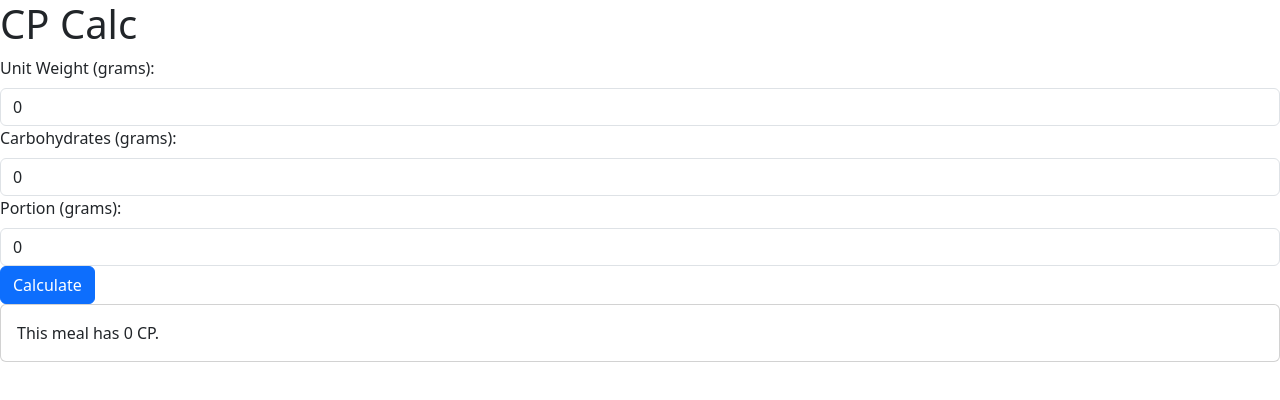
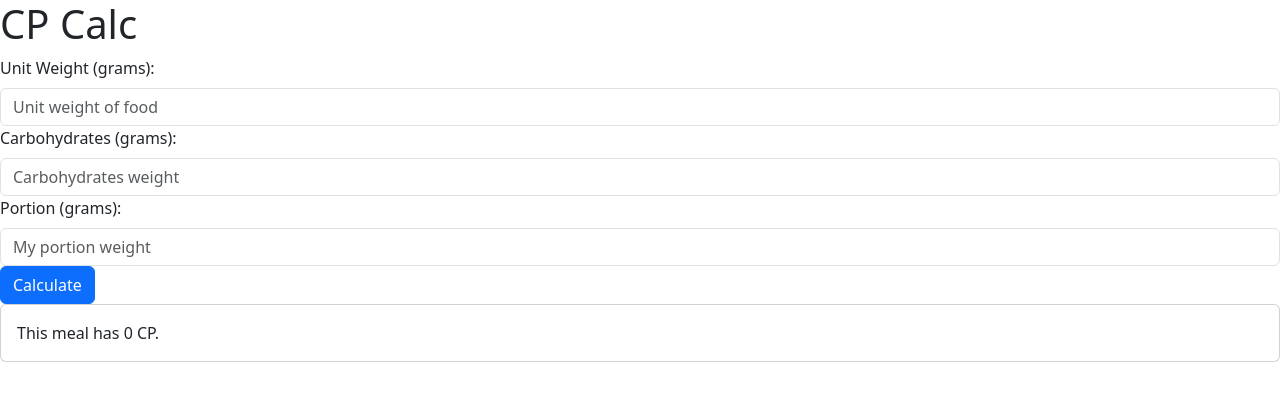
Before and after one commit to VenturingForth/cp-calc, a React (Vite) app: page / in a window 1280 px wide. Shown: the top 400 px of the page. Built offline with nearby package versions, Linux system fonts and the light colour scheme.

Commit message:
Moved error handling into useEffect

```diff
--- a/src/components/Calculator.jsx
+++ b/src/components/Calculator.jsx
@@ -1,6 +1,6 @@
 import { Form, Button } from "react-bootstrap";
 import ResultsCard from "./ResultsCard";
-import { useState } from "react";
+import { useEffect, useState } from "react";
 import { cpCalc } from "../../utility/cpCalc.js";
 import { checkFormValidity } from "../../utility/checkFormValidity.js";
 
@@ -16,48 +16,18 @@ export default function Calculator() {
     const [ isError, setIsError ] = useState(false);
     const [ errors, setErrors ] = useState({});
 
+    useEffect(() => {
+        const validityCheck = checkFormValidity(formData);
+        setIsError(validityCheck.isError);
+        setErrors(validityCheck.errors);
+    },[formData])
+
     function handleChange(event){
         const { name, value } = event.target;
-        console.log(name, value);
         setFormData({
             ...formData,
             [name]: parseInt(value)
         })
-
-        console.log(formData);
-
-        const validityCheck = checkFormValidity(formData);
-        setIsError(validityCheck.isError);
-        setErrors(validityCheck.errors);
-
-        // if (value < 0){
-        //     setIsError(true);
-        //     setErrors({...errors,
-        //         [name]: "You must enter a number greater than zero."
-        //     });
-        // } else if (name === "carbWeight" && value > formData.unitWeight){
-        //     setIsError(true);
-        //     setErrors({
-        //         ...errors,
-        //         carbWeight: "Carbohydrate weight must be equal to or less than the unit weight."
-        //     })
-        // } else {
-        //     if ( errors[name] ){
-        //         setErrors({
-        //             ...errors,
-        //             [name]: null
-        //         })
-        //     }
-        //     setFormData({...formData,
-        //         [name]: value
-        //     });
-        // }
-        // if (!errors.unitWeight && !errors.carbWeight && !errors.portionWeight){
-        //     setIsError(false);
-        // }
-        // console.log(formData);
-        // console.log(errors);
-        // console.log(isError);
     }
 
     function handleSubmit(event){
@@ -80,7 +50,6 @@ export default function Calculator() {
                     required
                     name="unitWeight"
                     type="number"
-                    value={formData.unitWeight}
                     placeholder="Unit weight of food"
                     onChange={(event) => handleChange(event)}
                     isInvalid={ errors.unitWeight }
@@ -93,7 +62,6 @@ export default function Calculator() {
                     required
                     name="carbWeight"
                     type="number"
-                    value={formData.carbWeight}
                     placeholder="Carbohydrates weight"
                     onChange={(event) => handleChange(event)}
                     isInvalid={ errors.carbWeight }
@@ -106,7 +74,6 @@ export default function Calculator() {
                     required
                     name="portionWeight"
                     type="number"
-                    value={formData.portionWeight}
                     placeholder="My portion weight"
                     onChange={(event) => handleChange(event)}
                     isInvalid={ errors.portionWeight }
```
Also changed, not shown: utility/checkFormValidity.js (+0 -8 lines).
